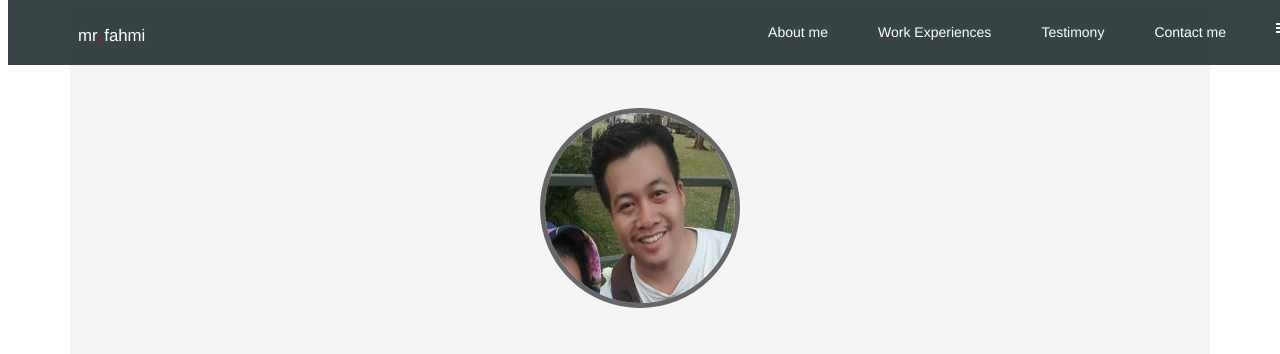
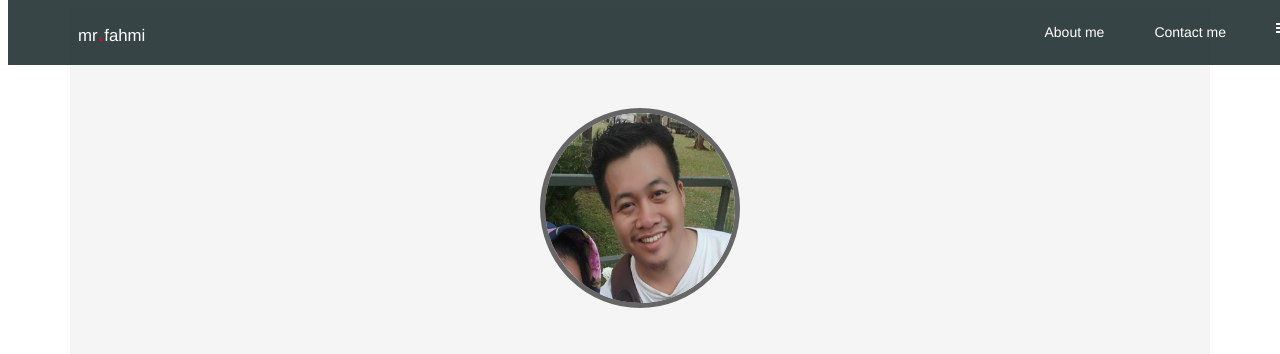
Before and after one commit to undari/mrfahmi.github.io, a plain HTML site: page index.html in a window 1280 px wide. Shown: the top 354 px of the page. Drawn offline with Linux system fonts and the light colour scheme.

Commit message:
Menghapus Work Experiences dan Testimony pada Menu Bar

```diff
--- a/index.html
+++ b/index.html
@@ -19,8 +19,6 @@
         <span class="fa fa-bars menu-icon"></span>
         <div class="header-right">
             <a href="#">About me</a>
-            <a href="#">Work Experiences</a>
-            <a href="#">Testimony</a>
             <a href="#">Contact me</a>
         </div>
     </header>
```
